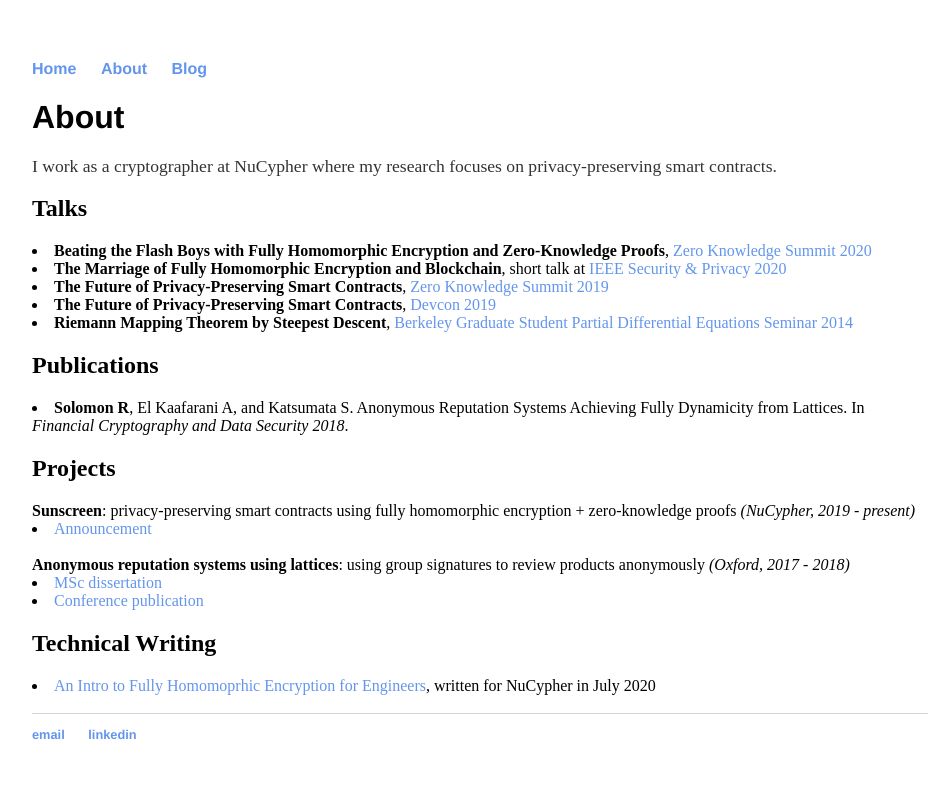
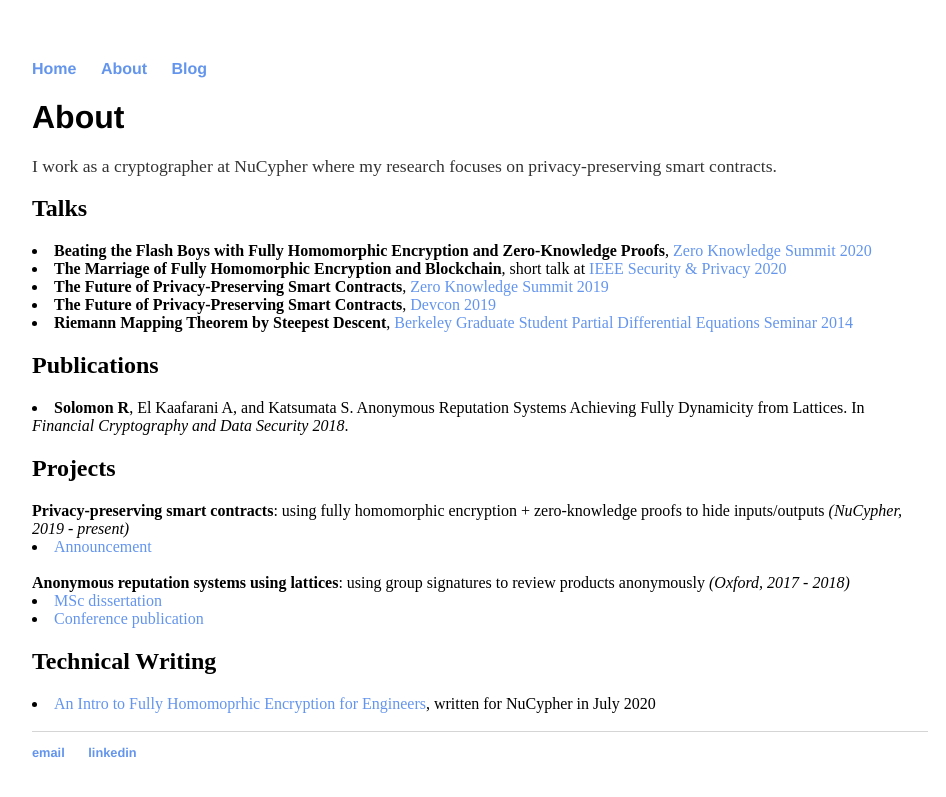
Before and after one commit to ravital/ravital.github.io, a Jekyll site: the page built from about/index.html, in a window 1280 px wide. Shown: the top 797 px of the page, without its empty margins (160-1106 px from the left). Built offline with Jekyll 4.4.1, drawn with Linux system fonts in a browser that asks for light colours.

Commit message:
Update index.html

```diff
--- a/about/index.html
+++ b/about/index.html
@@ -19,7 +19,7 @@ title: About Ravital Solomon
 			<li><strong>Solomon R</strong>, El Kaafarani A, and Katsumata S. Anonymous Reputation Systems Achieving Fully Dynamicity from Lattices. In <i>Financial Cryptography and Data Security 2018</i>.</li>
 
 			<h2>Projects</h2>
-			<b>Sunscreen</b>: privacy-preserving smart contracts using fully homomorphic encryption + zero-knowledge proofs <i>(NuCypher, 2019 - present)</i>
+			<b>Privacy-preserving smart contracts</b>: using fully homomorphic encryption + zero-knowledge proofs to hide inputs/outputs <i>(NuCypher, 2019 - present)</i>
 				<li><a href="https://blog.nucypher.com/sunscreen/">Announcement</a></li><br>
 
 			<b>Anonymous reputation systems using lattices</b>: using group signatures to review products anonymously <i>(Oxford, 2017 - 2018)</i>
```
